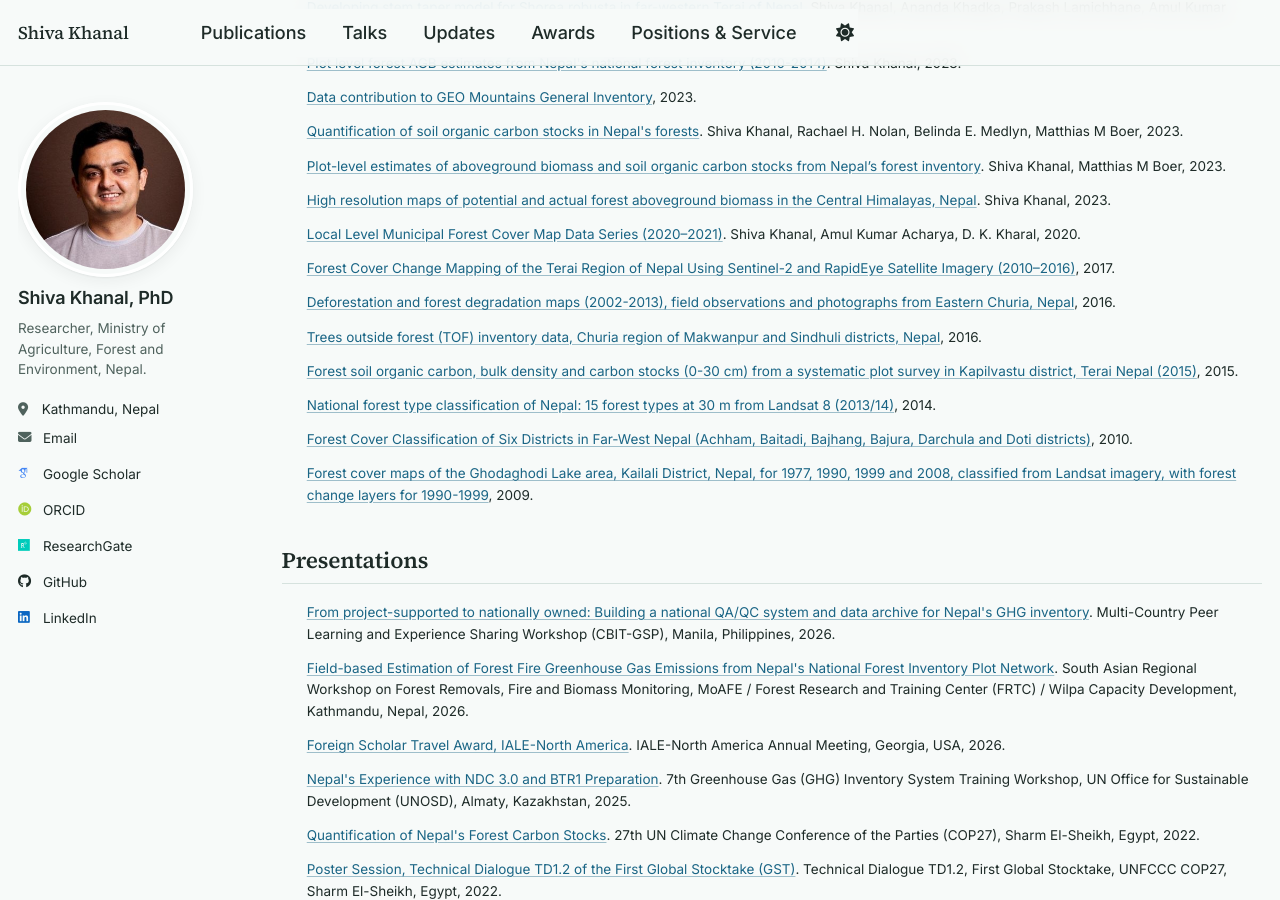
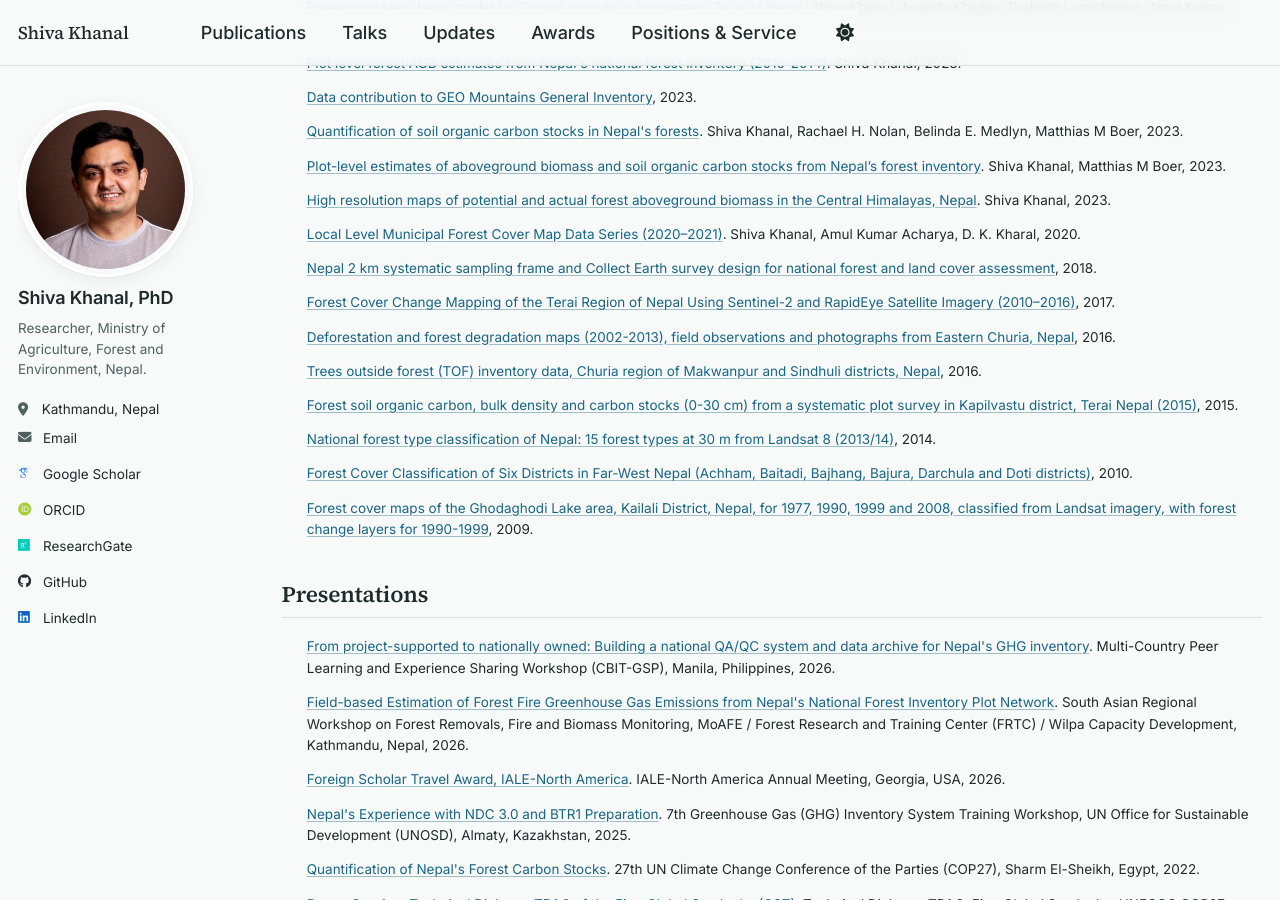
Before and after one commit to shivakhanal/shivakhanal.github.io, a Jekyll site: the page built from _pages/cv.md, in a window 1280 px wide and 900 px high, scrolled down 2649 px. Built offline with Jekyll 4.4.1, drawn with Linux system fonts in a browser that asks for light colours; some web fonts are replaced; a script that is not in the unit is left out.

Commit message:
added harioban data

```diff
--- a/_data/datasets.yml
+++ b/_data/datasets.yml
@@ -40,6 +40,10 @@
   url: "https://www.researchgate.net/profile/Shiva-Khanal-2/research"
   note: "Covers 2020–2021"
 
+- title: "Nepal 2 km systematic sampling frame and Collect Earth survey design for national forest and land cover assessment"
+  date: "2018"
+  doi: "10.6084/m9.figshare.34982146"
+
 - title: "Forest Cover Change Mapping of the Terai Region of Nepal Using Sentinel-2 and RapidEye Satellite Imagery (2010–2016)"
   date: "2017"
   doi: "10.6084/m9.figshare.25225511"
```
